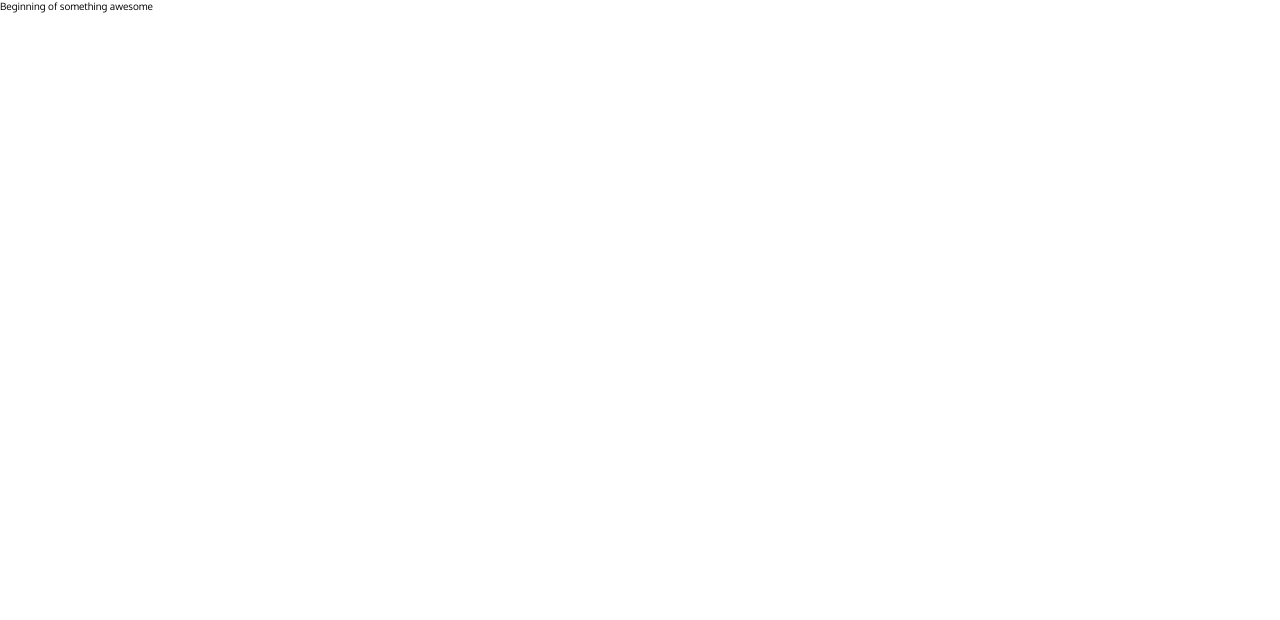
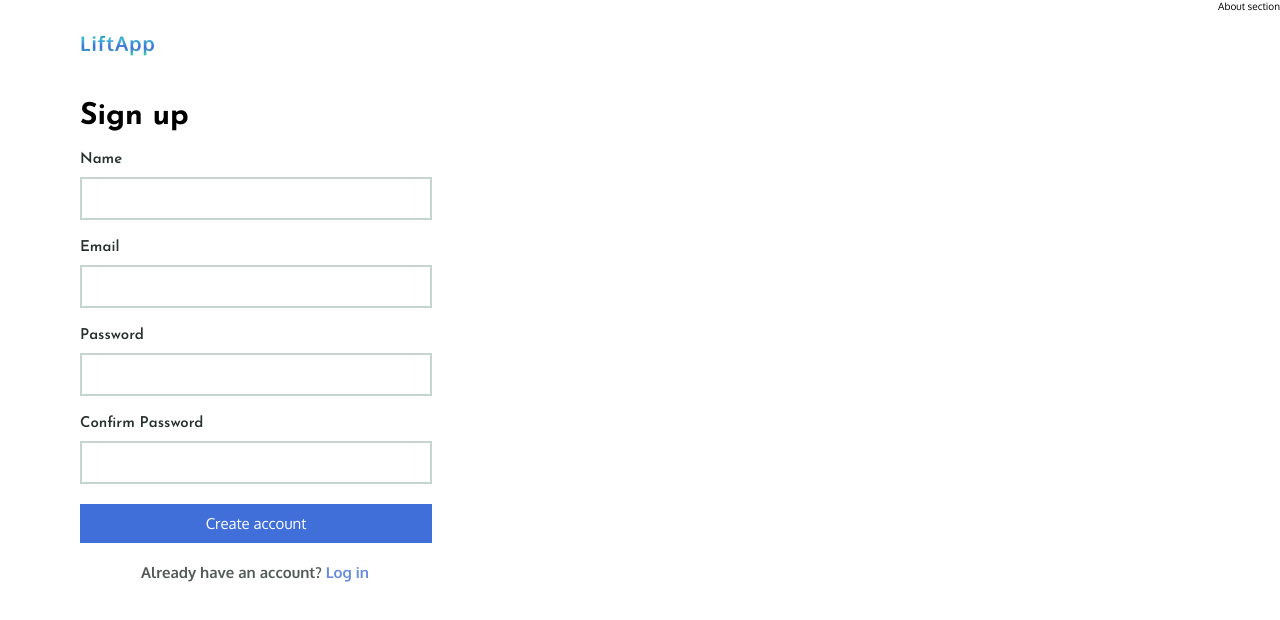
Before and after one commit to andyosei12/liftApp, a Next.js app: page / in a window 1280 px wide. Shown: the top 620 px of the page. Built offline with nearby package versions, Linux system fonts and the light colour scheme.

Commit message:
add signup component (#1)

```diff
--- /dev/null
+++ b/components/Input.tsx
@@ -0,0 +1,17 @@
+import styles from "../styles/Input.module.scss";
+
+interface InputProps {
+  label: string;
+  type: string;
+}
+
+const Input = ({ label, ...otherProps }: InputProps) => {
+  return (
+    <div className={`${styles["input-group"]} mb-small`}>
+      <label className={`${styles.label} mb-small-1`}>{label}</label>
+      <input {...otherProps} />
+    </div>
+  );
+};
+
+export default Input;
--- /dev/null
+++ b/components/Signup.tsx
@@ -0,0 +1,20 @@
+import Input from "./Input";
+import styles from "../styles/Signup.module.scss";
+import PrimaryButton from "./buttons/PrimaryButton";
+
+const Signup = () => {
+  return (
+    <div className={styles.container}>
+      <h1 className="heading-1 mb-small">Sign up</h1>
+      <form>
+        <Input label="name" type="text" />
+        <Input label="Email" type="email" />
+        <Input label="password" type="password" />
+        <Input label="confirm password" type="password" />
+        <PrimaryButton name="Create account" />
+      </form>
+    </div>
+  );
+};
+
+export default Signup;
--- /dev/null
+++ b/components/buttons/PrimaryButton.tsx
@@ -0,0 +1,11 @@
+import styles from "../../styles/PrimaryButton.module.scss";
+
+export interface ButtonProps {
+  name: string;
+}
+
+const PrimaryButton = ({ name }: ButtonProps) => {
+  return <button className={`${styles.btn} mb-small`}>{name}</button>;
+};
+
+export default PrimaryButton;
--- a/pages/index.tsx
+++ b/pages/index.tsx
@@ -1,19 +1,23 @@
 import type { NextPage } from "next";
 import Head from "next/head";
+import Signup from "../components/Signup";
 import styles from "../styles/Home.module.scss";
 
 const Home: NextPage = () => {
   return (
-    <div className={styles.container}>
+    <div className={styles.register}>
       <Head>
-        <title>Lift App</title>
-        <meta name="description" content="Be inspired by orhers" />
-        <link rel="icon" href="/favicon.ico" />
+        <title>LiftApp | Register</title>
       </Head>
-
-      <main className={styles.main}>
-        <p>Beginning of something awesome</p>
-      </main>
+      <section className={styles["register-container"]}>
+        <h1 className="mb-large logo">LiftApp</h1>
+        <Signup />
+        <h2>
+          Already have an account?
+          <span> Log in</span>
+        </h2>
+      </section>
+      <p>About section</p>
     </div>
   );
 };
--- a/styles/Home.module.scss
+++ b/styles/Home.module.scss
@@ -0,0 +1,25 @@
+@import "./variables";
+
+.register {
+  display: flex;
+  justify-content: space-between;
+  height: 100vh;
+
+  &-container {
+    padding: 3rem 8rem;
+    flex-basis: 40%;
+  }
+
+  h2 {
+    width: 100%;
+    text-align: center;
+    color: $color-grey-2;
+    opacity: 0.8;
+    margin-left: -1px;
+
+    span {
+      color: $color-secondary;
+      cursor: pointer;
+    }
+  }
+}
--- /dev/null
+++ b/styles/Input.module.scss
@@ -0,0 +1,28 @@
+@import "./variables";
+
+.input-group {
+  display: flex;
+  flex-direction: column;
+  width: 100%;
+
+  .label {
+    color: $color-grey-2;
+    text-transform: capitalize;
+    font-size: 1.5rem;
+    font-family: $font-secondary;
+    font-weight: 600;
+  }
+
+  input {
+    padding: 1rem 1.5rem;
+    font-family: $font-primary;
+    font-size: 1.5rem;
+    font-weight: 700;
+    border: 2px solid $color-grey-1;
+    color: $color-grey-2;
+
+    &:focus {
+      outline: none;
+    }
+  }
+}
--- /dev/null
+++ b/styles/PrimaryButton.module.scss
@@ -0,0 +1,23 @@
+@import "./variables";
+
+.btn {
+  font-family: $font-primary;
+  font-size: 1.5rem;
+  padding: 1rem 8rem;
+  width: 100%;
+  color: #fff;
+  background-color: $color-secondary;
+  border: none;
+  cursor: pointer;
+  transition: all 0.3s ease-out;
+
+  &:hover {
+    transform: translateY(-0.5rem);
+    box-shadow: 0 7px 7px rgba(0, 0, 0, 0.3);
+  }
+
+  &:active {
+    transform: translateY(0);
+    box-shadow: 0 1px 3px rgba(0, 0, 0, 0.1);
+  }
+}
--- /dev/null
+++ b/styles/SecondaryButton.module.scss
@@ -0,0 +1,38 @@
+@import "./variables";
+
+.btn {
+  display: block;
+  padding: 1.2rem 8rem;
+  background-color: transparent;
+  border: 1px solid $color-secondary;
+  color: $color-secondary;
+  font-weight: 700;
+  font-size: 1.5rem;
+  letter-spacing: 1px;
+  position: relative;
+  overflow: hidden;
+  cursor: pointer;
+  transition: color 0.3s ease-out 0.2s;
+  width: 100%;
+
+  &::before {
+    content: "";
+    position: absolute;
+    top: 0;
+    left: 0;
+    background-color: $color-secondary;
+    width: 100%;
+    height: 100%;
+    transform: translateX(-100%);
+    transition: transform 0.5s ease-out;
+    z-index: -1;
+  }
+
+  &:hover::before {
+    transform: translateX(0);
+  }
+
+  &:hover {
+    color: white;
+  }
+}
--- /dev/null
+++ b/styles/Signup.module.scss
@@ -0,0 +1,22 @@
+@import "./variables";
+.container {
+  h3 {
+    color: $color-grey-1;
+    font-weight: 700;
+    font-size: 1.5rem;
+    font-style: italic;
+    display: grid;
+    grid-template-columns: 1fr max-content 1fr;
+    column-gap: 1rem;
+    align-items: center;
+    width: 100%;
+
+    &::before,
+    &::after {
+      content: "";
+      display: block;
+      background-color: $color-grey-1;
+      height: 0.15rem;
+    }
+  }
+}
--- a/styles/globals.scss
+++ b/styles/globals.scss
@@ -50,7 +50,7 @@ a {
 //margins
 
 .mb-small {
-  margin-bottom: 1.5rem;
+  margin-bottom: 2rem;
 }
 .mb-small-1 {
   margin-bottom: 1rem;
```
Also changed, not shown: components/buttons/SecondaryButton.tsx (added, +8 -0 lines).
